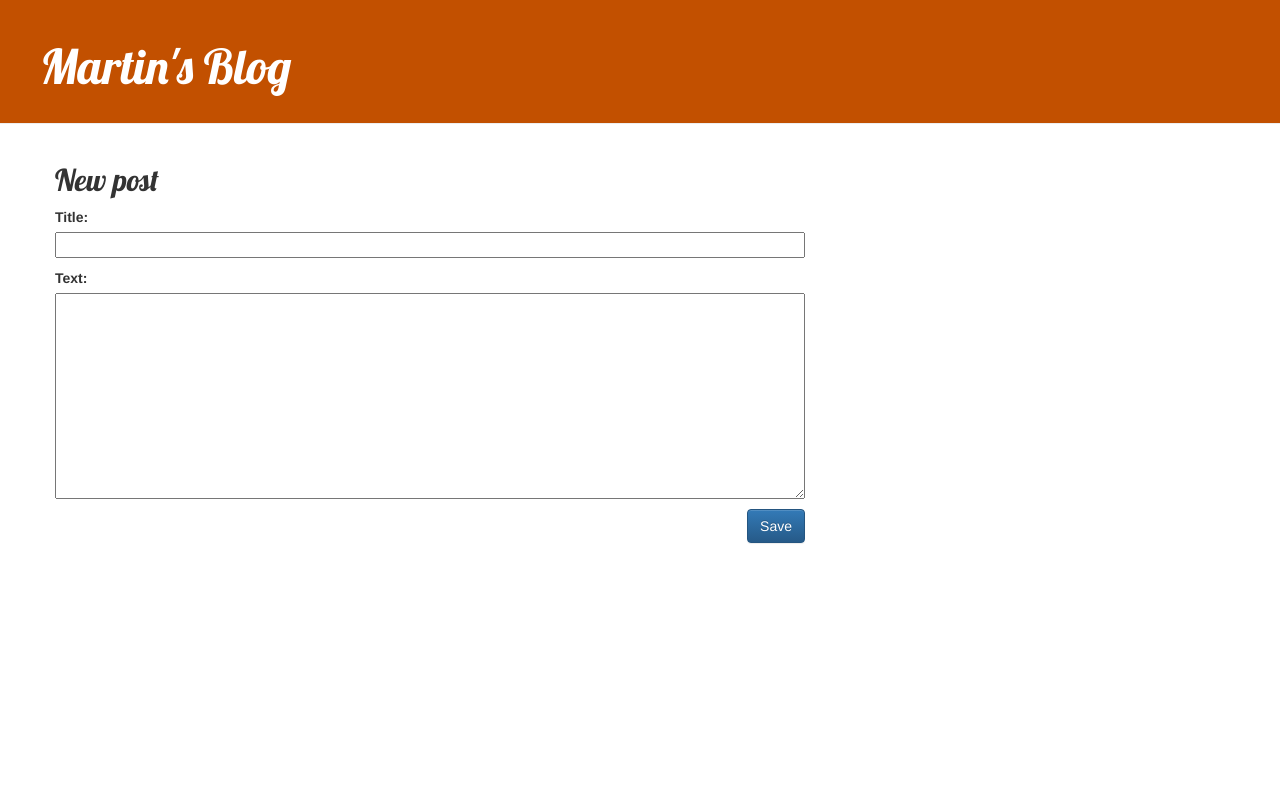
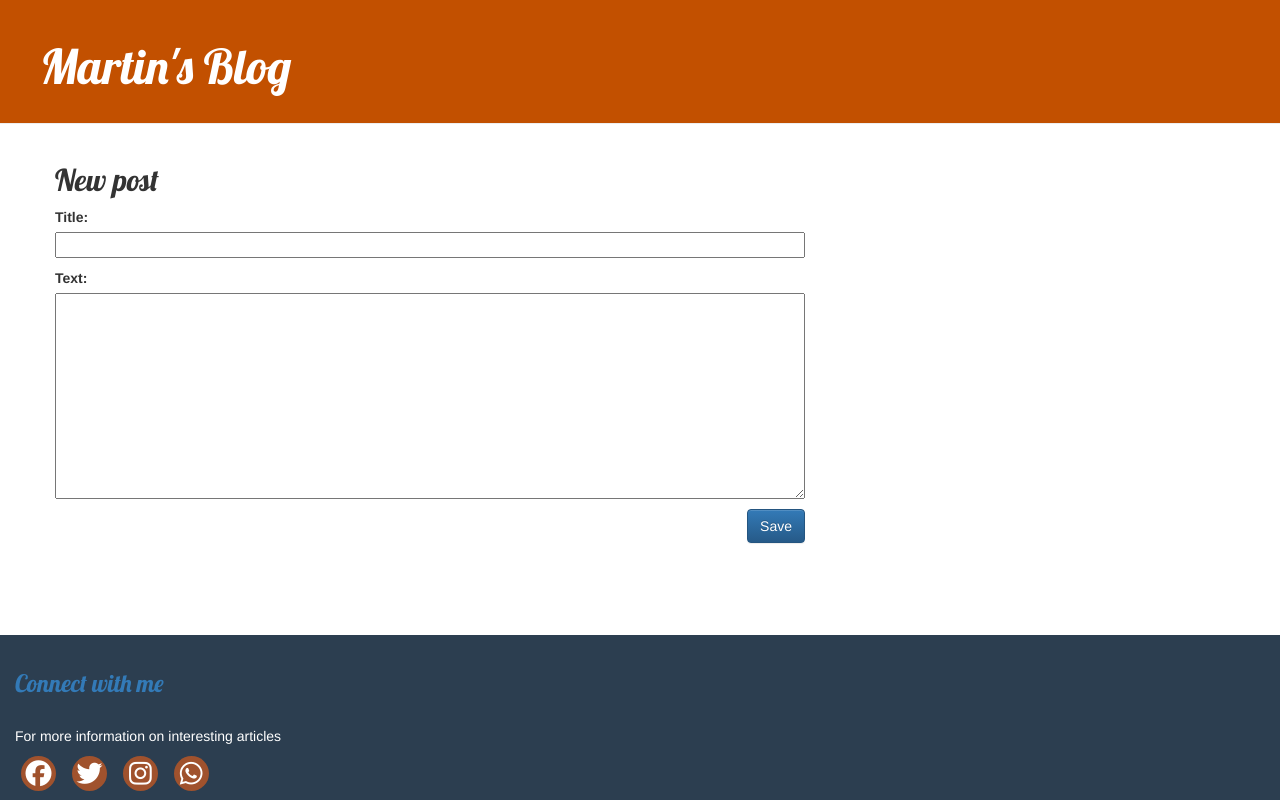
Before and after one commit to celestialmk/My-first-app, a Django app: page /post/new/ in a window 1280 px wide. Run offline with Django 3.2, Linux system fonts and the light colour scheme; some libraries are stand-ins or nearby versions.

Commit message:
adding social media login link

```diff
--- a/blog/static/css/blog.css
+++ b/blog/static/css/blog.css
@@ -1,4 +1,7 @@
-
+html {
+    position: relative;
+    min-height: 100%;
+}
 
 .page-header {
     background-color: #c25000;
@@ -15,6 +18,7 @@
 
 .content {
     margin-left: 40px;
+    margin-bottom: 150px;
 }
 
 h1, h2, h3, h4 {
@@ -65,7 +69,37 @@ h1, h2, h3, h4 {
     div.example {
         font-size: 30px;
         }
-    .content {
-        margin-left: 20px;
-    }
 }
+
+/* footer */
+.footer {
+    position: absolute;
+    bottom: 0;
+    left: 0;
+    right: 0;
+    height: 165px;
+    padding: 15px;
+    background-color: #2c3e50;
+    color: white;
+}
+
+.footer p {
+    text-align: justify;
+}
+
+
+
+
+
+.s-m a {
+    display: inline-flex;
+    width: 35px;
+    height: 35px;
+    background: sienna;
+    color: white;
+    margin: 0 6px;
+    border-radius: 50%;
+    justify-content: center;
+    align-items: center;
+    font-size: 26px;
+}
--- a/blog/templates/blog/base.html
+++ b/blog/templates/blog/base.html
@@ -7,6 +7,8 @@
         <link rel="stylesheet" href="//maxcdn.bootstrapcdn.com/bootstrap/3.2.0/css/bootstrap-theme.min.css">
         <link rel="stylesheet" href="{% static 'css/blog.css' %}">
         <link href="//fonts.googleapis.com/css?family=Lobster&subset=latin,latin-ext" rel="stylesheet" type="text/css">
+        <script src="https://kit.fontawesome.com/53d2bb62d7.js" crossorigin="anonymous"></script>
+
     </head>
     <body>
         <div class="page-header">
@@ -23,5 +25,8 @@
                 </div>
             </div>
         </div>
-    </body>
+        <div class="footer">
+            {% include 'blog/footer.html' %}
+        </div>
+     </body>
 </html>
--- /dev/null
+++ b/blog/templates/blog/footer.html
@@ -0,0 +1,14 @@
+<footer class="footer text-white">
+    <div class="row">
+        <div class="col-md-4">
+            <h3><a href="#">Connect with me</a></h3><br>
+            <p>For more information on interesting articles</p>
+            <div class="s-m">
+                <a href="https://www.facebook.com/login/"><i class="fab fa-facebook"></i></a>
+                <a href="https://twitter.com/login?lang=en"><i class="fab fa-twitter"></i></a>
+                <a href="https://www.instagram.com/accounts/login/"><i class="fab fa-instagram"></i></a>
+                <a href="https://web.whatsapp.com/"><i class="fab fa-whatsapp"></i></a>
+            </div>
+        </div>
+    </div>
+</footer>
```
